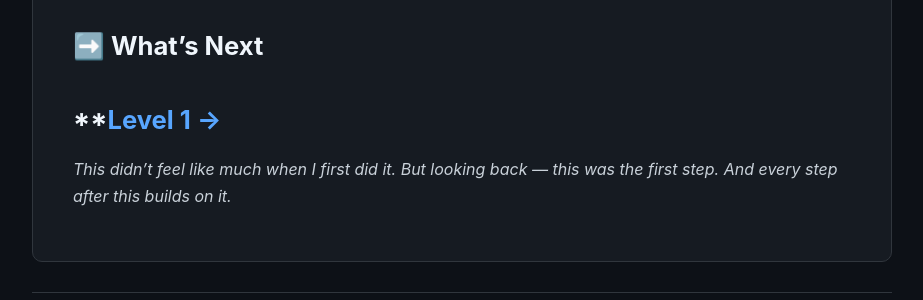
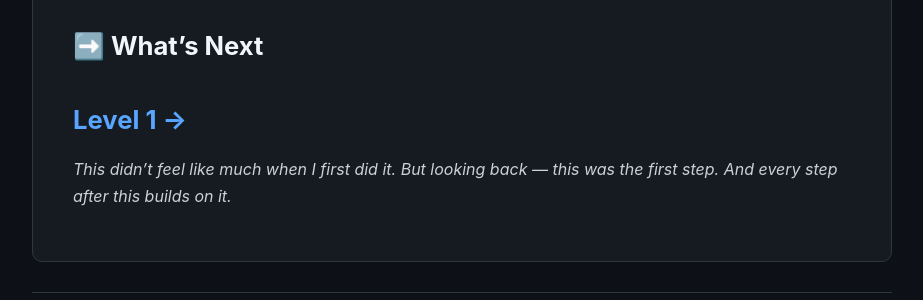
Before and after one commit to ihtishamaliamir/ihtishamaliamir.github.io, a Jekyll site: the page built from overthewire/bandit/levels/level-0.md, in a window 1280 px wide and 900 px high, scrolled down 2080 px. Shown: the part 457-757 px from the top of the window, without its empty margins (178-1101 px from the left). Built offline with Jekyll 4.4.1, drawn with Linux system fonts in a browser that asks for light colours.

```diff
--- a/overthewire/bandit/levels/level-0.md
+++ b/overthewire/bandit/levels/level-0.md
@@ -96,7 +96,7 @@ The password you are looking for is: 6y2kwnwK6grgvwvpvLaa2T1cpFEKOhNR
 
 ## ➡️ What's Next
 
-**[Level 1 →](/overthewire/bandit/levels/level-1/)
+**[Level 1 →](/overthewire/bandit/levels/level-1/)**
 ---
 
 *This didn't feel like much when I first did it. But looking back — this was the first step. And every step after this builds on it.*
```
